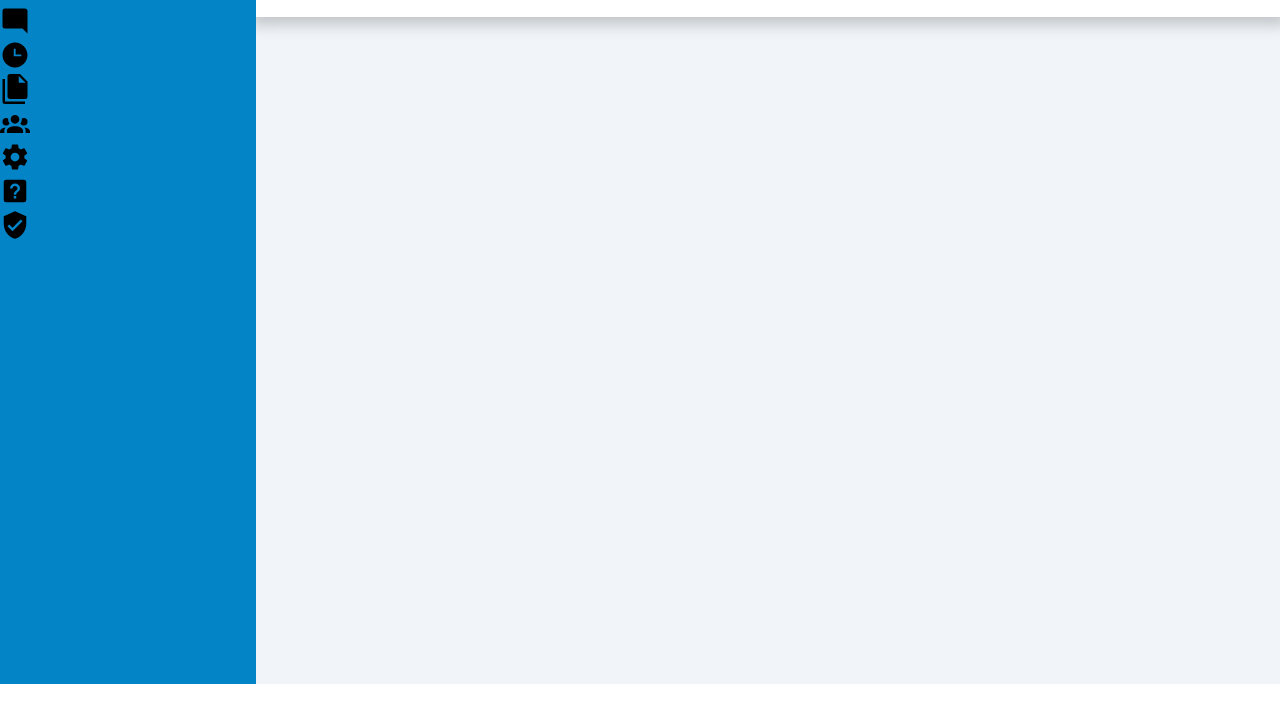
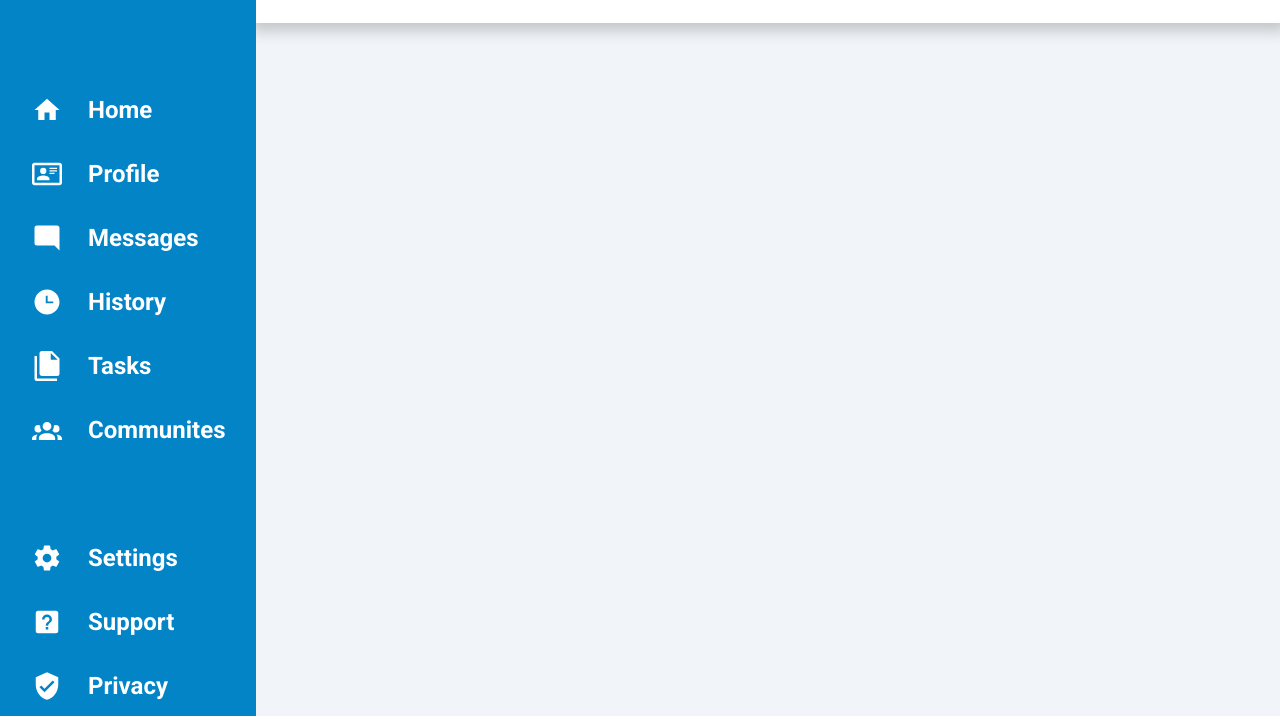
Before and after one commit to Ammon-Faust/admin-dashboard, a plain HTML site: page index.html in a window 1280 px wide. Shown: the part 116-836 px from the top of the page. Before the commit the page ends 800 px from the top, so only its background shows below. Drawn offline with Linux system fonts and the light colour scheme.

Commit message:
add: sidebar grid, styles/aligned items and icons

```diff
--- a/index.html
+++ b/index.html
@@ -11,34 +11,44 @@
         <div class="header"></div>
         <div class="sidebar">
             <div id="dashboard">
-                <img src="./icons/view-dashboard.svg" height="50rem">
+                <img id="dash" src="./icons/view-dashboard.svg" height="50rem">
+                <h1>Dashboard</h1>
             </div>
             <div id="home">
-                <img src="./icons/home.svg" height="30rem">
+                <img id="side" src="./icons/home.svg" height="30rem">
+                <h2>Home</h2>
             </div>
             <div id="profile">
-                <img src="./icons/card-account-details-outline.svg" height="30rem">
+                <img id="side" src="./icons/card-account-details-outline.svg" height="30rem">
+                <h2>Profile</h2>
             </div>
             <div id="messages">
-                <img src="./icons/message-reply.svg" height="30rem">
+                <img id="side" src="./icons/message-reply.svg" height="30rem">
+                <h2>Messages</h2>
             </div>
             <div id="history">
-                <img src="./icons/clock-time-three.svg" height="30rem">
+                <img id="side" src="./icons/clock-time-three.svg" height="30rem">
+                <h2>History</h2>
             </div>
             <div id="tasks">
-                <img src="./icons/file-multiple.svg" height="30rem">
+                <img id="side" src="./icons/file-multiple.svg" height="30rem">
+                <h2>Tasks</h2>
             </div>
             <div id="communities">
-                <img src="./icons/account-group.svg" height="30rem">
-            </div>
+                <img id="side" src="./icons/account-group.svg" height="30rem">
+                <h2>Communites</h2>
+            </div> <br>
             <div id="settings">
-                <img src="./icons/cog.svg" height="30rem">
+                <img id="side" src="./icons/cog.svg" height="30rem">
+                <h2>Settings</h2>
             </div>
             <div id="support">
-                <img src="./icons/help-box.svg" height="30rem">
+                <img id="side" src="./icons/help-box.svg" height="30rem">
+                <h2>Support</h2>
             </div>
             <div id="privacy">
-                <img src="./icons/shield-check.svg" height="30rem">
+                <img id="side" src="./icons/shield-check.svg" height="30rem">
+                <h2>Privacy</h2>
             </div>
         </div>
         <div class="content"></div>
--- a/styles.css
+++ b/styles.css
@@ -1,5 +1,7 @@
+@import url('https://fonts.googleapis.com/css2?family=Roboto:wght@700&display=swap');
+
 body {
-    font-family: sans-serif, Arial, Helvetica;
+    font-family: 'Roboto', Arial, Helvetica;
     margin: 0;
     min-height: 100vh;
 }
@@ -23,6 +25,25 @@ body {
     background-color: #0284c7;
     grid-column: 1;
     grid-row: 1 / 3;
+    display: grid;
+    grid-template-rows: 10rem 4rem 4rem 4rem 4rem 4rem 4rem 4rem 4rem 4rem 4rem;
+    color: white;
+    justify-content: start;
+    padding-left: 2rem;
+    padding-top: 2rem;
+    align-items: start;
+}
+
+#side, #dash {
+    filter: brightness(0) invert(1);
+    margin-right: 1rem;
+}
+
+#dashboard, #home, #profile, #messages, #history, #tasks, #communities, #settings, #support, #privacy {
+    display: grid;
+    grid-template-columns: 1fr 3fr;
+    justify-content: center;
+    align-items: center;
 }
 
 .content {
```
